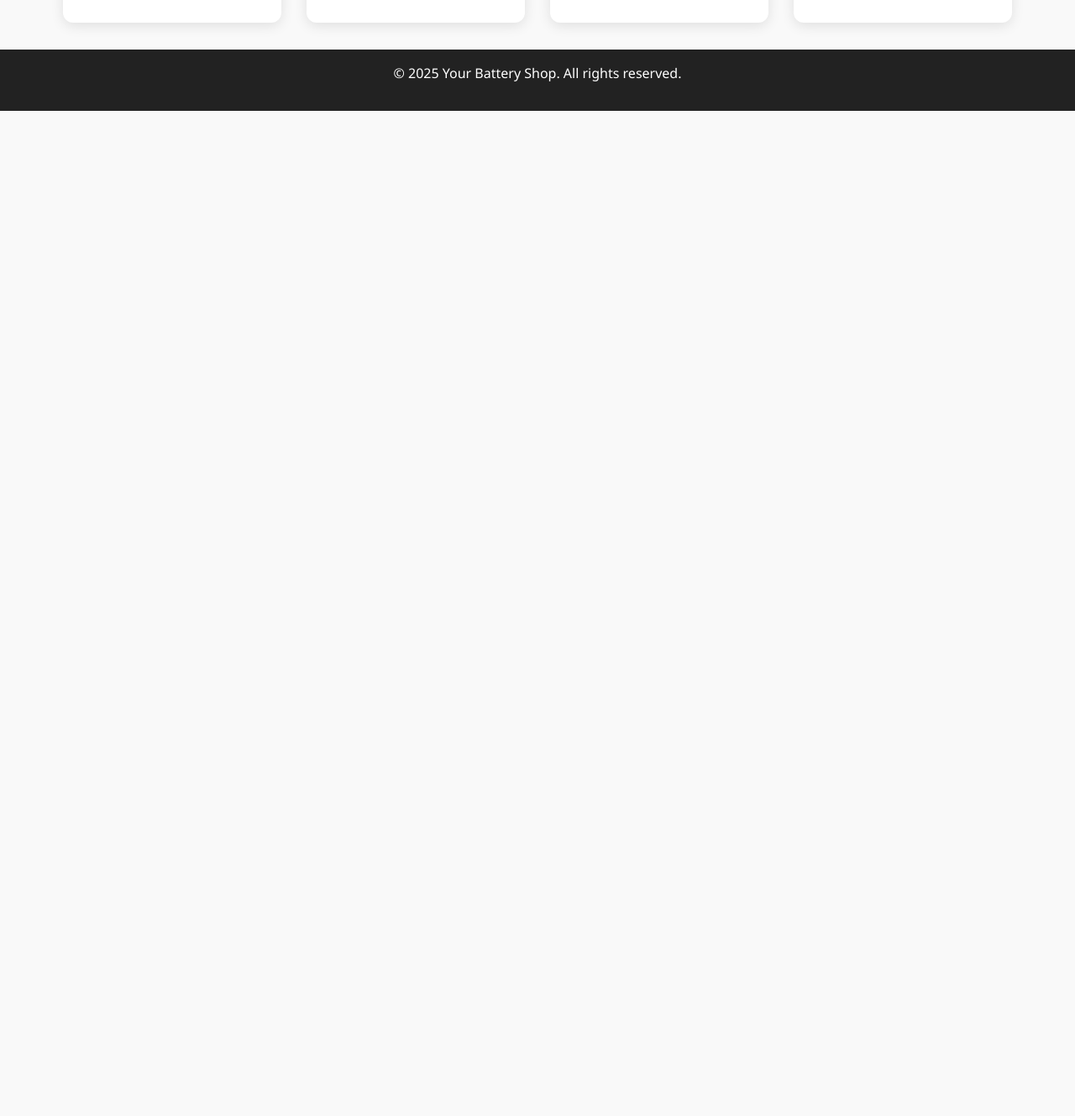
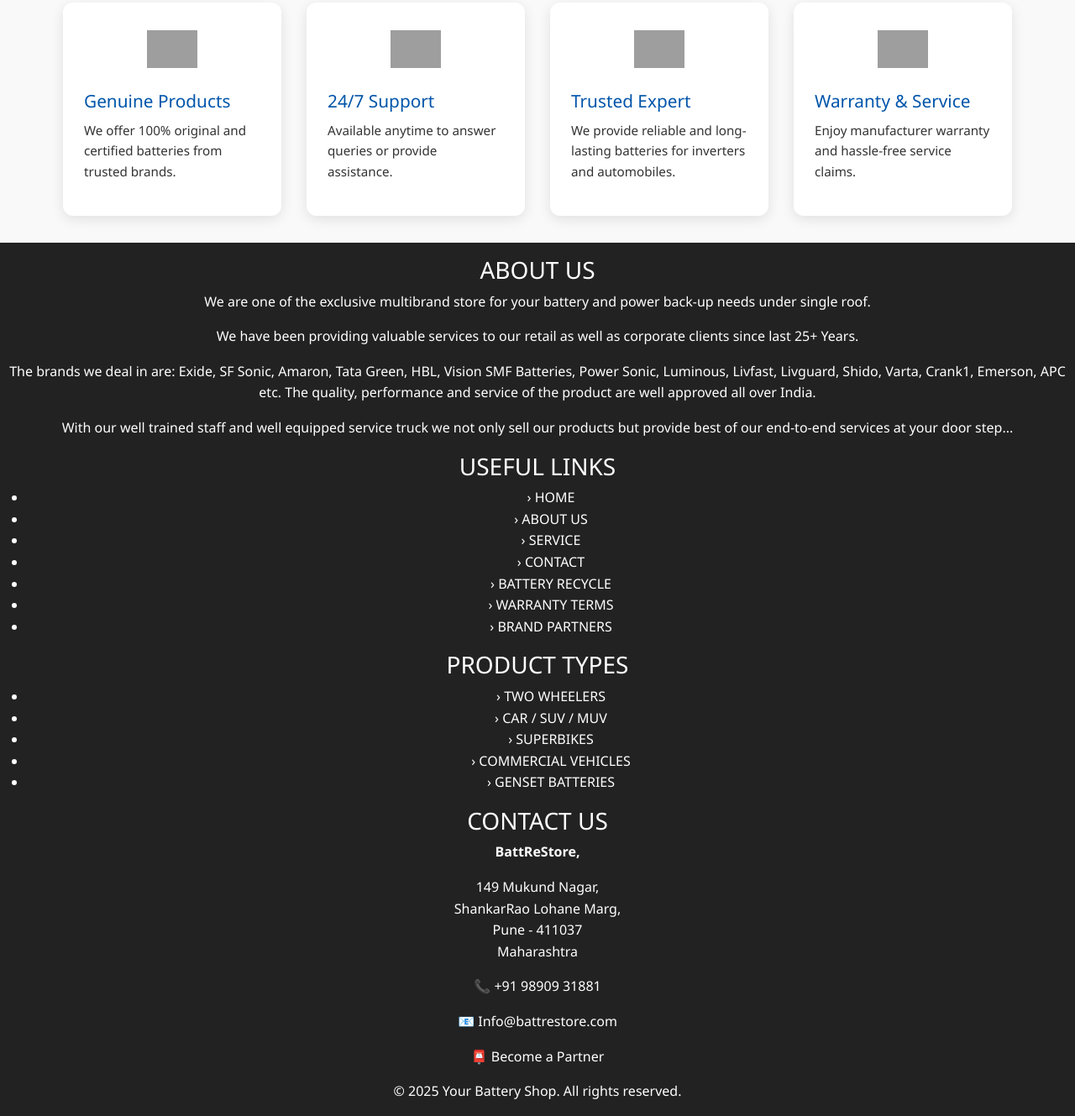
Before and after one commit to RohitChavan3/Battery-Shop, a website: page public/index.html in a window 1280 px wide. Shown: the part 1419-2748 px from the top of the page at 84% size. Before the commit the page ends 1551 px from the top, so only its background shows below. Drawn offline with nearby package versions, Linux system fonts and the light colour scheme; grey boxes are pictures that could not be loaded; files whose address does not match are found by name.

Commit message:
Updated index.html with footer and header contact

```diff
--- a/public/index.html
+++ b/public/index.html
@@ -14,7 +14,43 @@
 <body>
 
   <header>
-  <img src="/images/Logo.jpg" class="logo" alt="Logo"/>
+
+
+	<!-- Top Bar -->
+<div class="top-header">
+  <div class="top-left">
+    <span><a href="#">About Us</a> | <strong>Working Hours:</strong> Monday - Saturday | <strong>Timings:</strong> 10.30 AM to 7.30 PM</span>
+  </div>
+</div>
+
+<!-- Contact Info Header -->
+<div class="header-contact">
+  <div class="header-box">
+    <div class="header-item">
+      <span class="icon">📍</span>
+      <div>
+        <strong>OFFICE</strong><br />
+        Mukund Nagar, ShankarRao Lohane Marg, Pune
+      </div>
+    </div>
+    <div class="header-item">
+      <span class="icon">✉️</span>
+      <div>
+        <strong>EMAIL</strong><br />
+        Info@battrestore.com
+      </div>
+    </div>
+    <div class="header-item phone">
+      <span>Call us:</span>
+      <div class="call-box">
+        <span class="call-icon">📞</span>
+        <span class="number">+91 98909 31881</span>
+      </div>
+    </div>
+  </div>
+</div>
+
+  <img src="F:\Logo.jpg" class="logo"/>
     <h1>Battery-24h</h1>
 
   </header>
@@ -147,9 +183,59 @@
 
   </main>
 
-  <footer>
-    <p>&copy; 2025 Your Battery Shop. All rights reserved.</p>
-  </footer>
+ <footer class="footer">
+  <div class="footer-container">
+
+    <!-- About Us -->
+    <div class="footer-section about">
+      <h3>ABOUT US</h3>
+      <p>We are one of the exclusive multibrand store for your battery and power back-up needs under single roof.</p>
+      <p>We have been providing valuable services to our retail as well as corporate clients since last 25+ Years.</p>
+      <p>The brands we deal in are: Exide, SF Sonic, Amaron, Tata Green, HBL, Vision SMF Batteries, Power Sonic, Luminous, Livfast, Livguard, Shido, Varta, Crank1, Emerson, APC etc. The quality, performance and service of the product are well approved all over India.</p>
+      <p>With our well trained staff and well equipped service truck we not only sell our products but provide best of our end-to-end services at your door step...</p>
+    </div>
+
+    <!-- Useful Links -->
+    <div class="footer-section">
+      <h3>USEFUL LINKS</h3>
+      <ul>
+        <li>› HOME</li>
+        <li>› ABOUT US</li>
+        <li>› SERVICE</li>
+        <li>› CONTACT</li>
+        <li>› BATTERY RECYCLE</li>
+        <li>› WARRANTY TERMS</li>
+        <li>› BRAND PARTNERS</li>
+      </ul>
+    </div>
+
+    <!-- Product Types -->
+    <div class="footer-section">
+      <h3>PRODUCT TYPES</h3>
+      <ul>
+        <li>› TWO WHEELERS</li>
+        <li>› CAR / SUV / MUV</li>
+        <li>› SUPERBIKES</li>
+        <li>› COMMERCIAL VEHICLES</li>
+        <li>› GENSET BATTERIES</li>
+      </ul>
+    </div>
+
+    <!-- Contact Us -->
+    <div class="footer-section">
+      <h3>CONTACT US</h3>
+      <p><strong>BattReStore,</strong></p>
+      <p>149 Mukund Nagar,<br>ShankarRao Lohane Marg,<br>Pune - 411037<br>Maharashtra</p>
+      <p>📞 +91 98909 31881</p>
+      <p>📧 Info@battrestore.com</p>
+      <p>📮 Become a Partner</p>
+    </div>
+
+  </div>
+  <div class="footer-bottom">
+    © 2025 Your Battery Shop. All rights reserved.
+  </div>
+</footer>
 
 
 </body>
```
